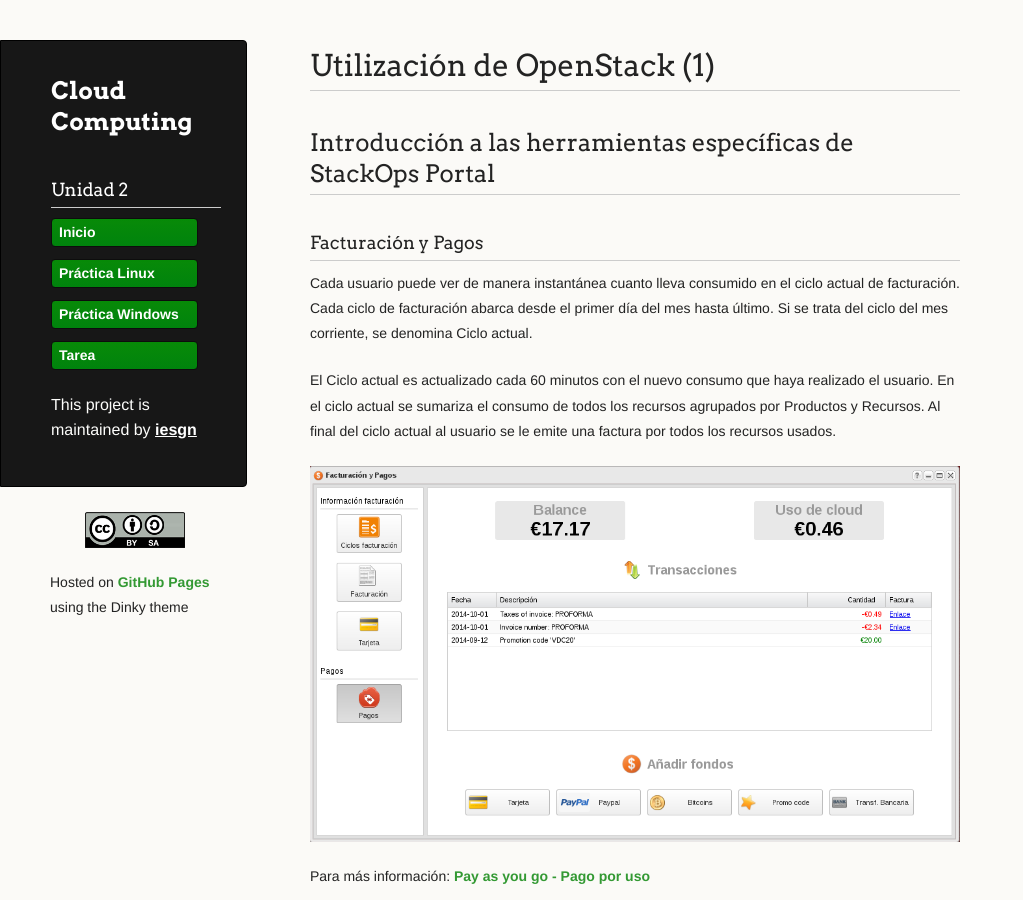
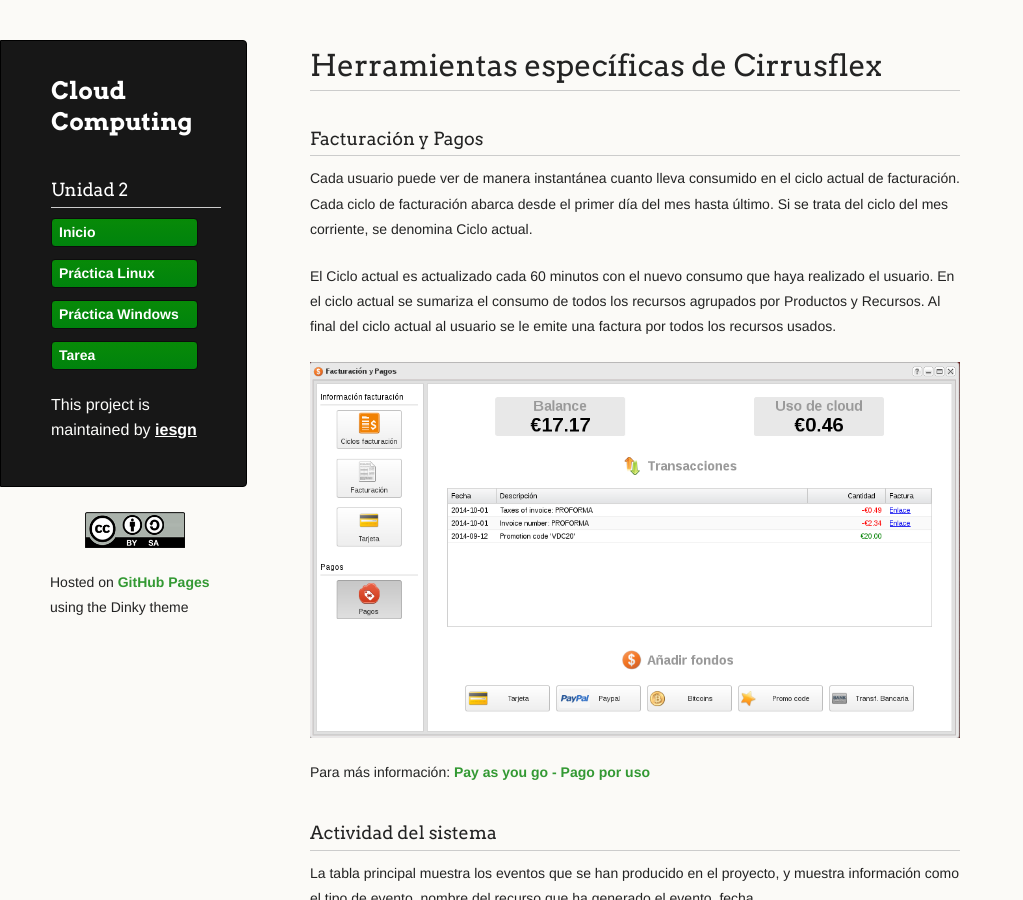
Before and after one commit to iesgn/cloud2, a Jekyll site: the page built from curso/u2/cirrusflex-tools.md, in a window 1280 px wide and 900 px high. Shown: the whole window, without its empty margins (0-1023 px from the left). Built offline with Jekyll 4.4.1, drawn with Linux system fonts in a browser that asks for light colours.

Commit message:
Unidad 2. Herraminetas stackops

```diff
--- a/curso/u2/cirrusflex-tools.md
+++ b/curso/u2/cirrusflex-tools.md
@@ -1,11 +1,9 @@
 ---
 layout: blog
-tittle: Utilización de OpenStack (1)
+tittle: Herramientas específicas de Cirrusflex
 menu:
   - Unidad 2
 ---
-
-## Introducción a las herramientas específicas de StackOps Portal
 
 ### Facturación y Pagos
 
```
